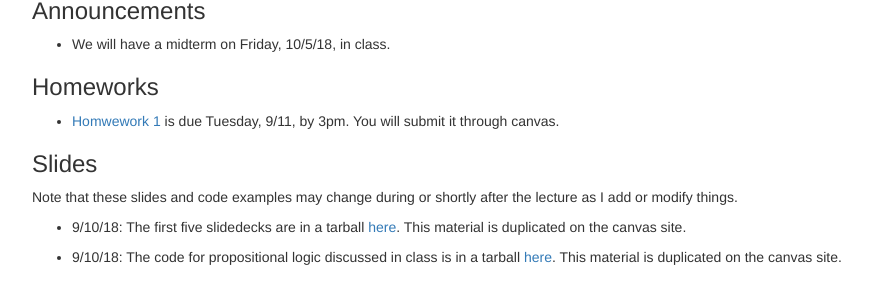
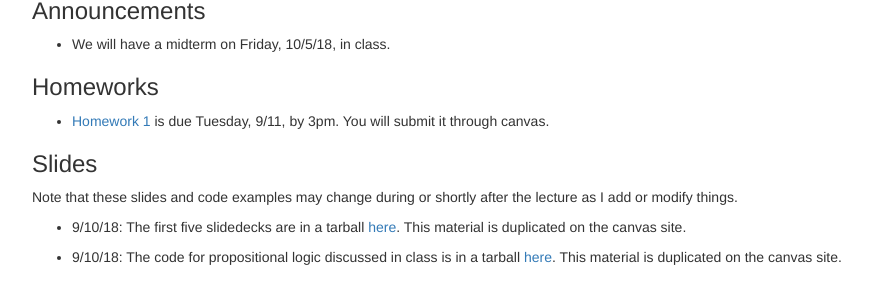
Before and after one commit to harrisonwl/harrisonwl.github.io, a Jekyll site: the page built from _posts/2018-09-10-cs4450.md, in a window 1280 px wide, cut to the strip 728-1021 px from the top of the page. Shown: the whole strip, without its empty margins (233-1105 px from the left). Built offline with Jekyll 4.4.1, drawn with Linux system fonts in a browser that asks for light colours.

Commit message:
minor correction

```diff
--- a/_posts/2018-09-10-cs4450.md
+++ b/_posts/2018-09-10-cs4450.md
@@ -49,7 +49,7 @@ Both of our textbooks are online:
 
 ### Homeworks
 
-* <a href="https://harrisonwl.github.io/assets/courses/popl/fall2018/homework/HW1.hs">Homwework 1</a> is due Tuesday, 9/11, by 3pm. You will submit it through canvas.
+* <a href="https://harrisonwl.github.io/assets/courses/popl/fall2018/homework/HW1/HW1.hs">Homework 1</a> is due Tuesday, 9/11, by 3pm. You will submit it through canvas.
 
 
 
```
